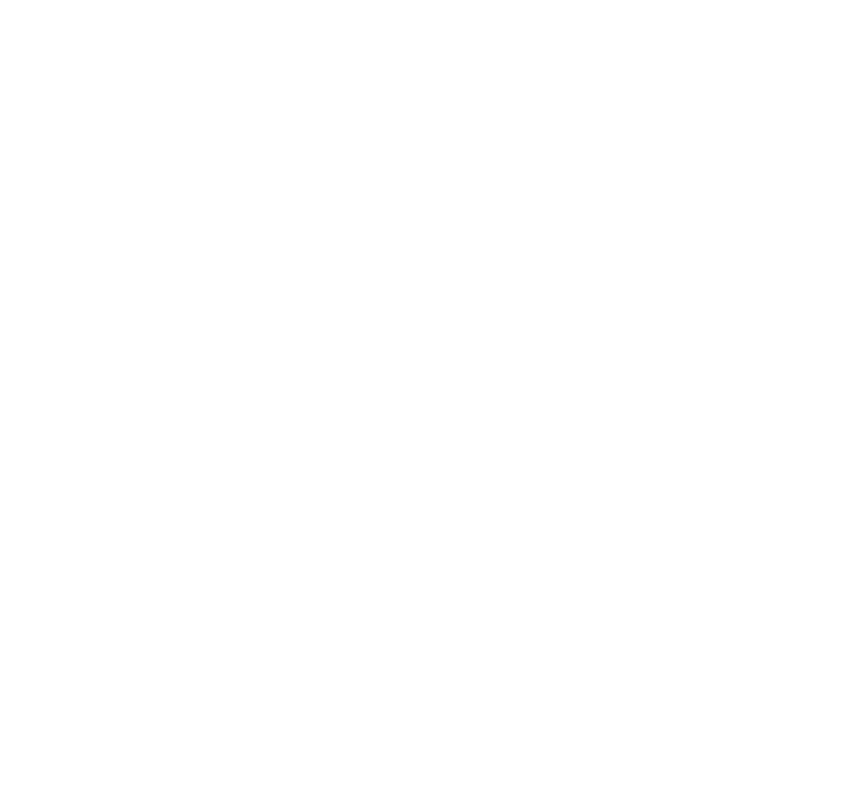
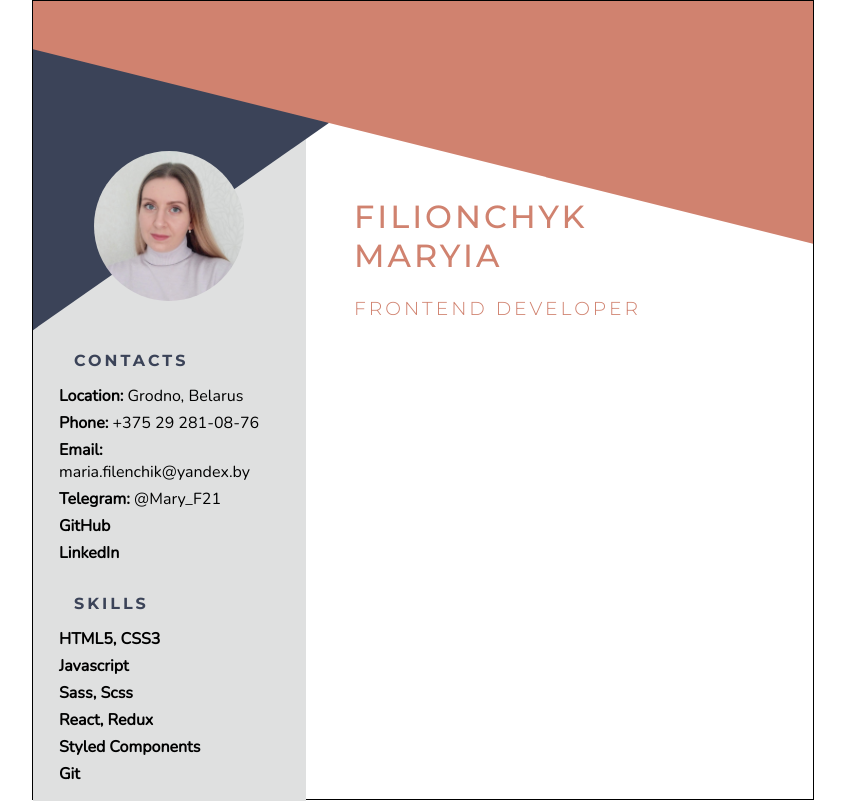
Before and after one commit to FilionchykMaryia/rsschool-cv, a plain HTML site: page index.html in a window 1280 px wide. Shown: the whole page, without its empty margins (217-1062 px from the left). Drawn offline with nearby package versions, Linux system fonts and the light colour scheme; files that its build step writes are made by us from their sources.

Commit message:
feat: add header, sections contacts & skills

```diff
--- a/index.html
+++ b/index.html
@@ -7,10 +7,58 @@
   <title>Maryia Filionchyk CV</title>
   <link rel="preconnect" href="https://fonts.googleapis.com">
   <link rel="preconnect" href="https://fonts.gstatic.com" crossorigin>
-  <link href="https://fonts.googleapis.com/css2?family=Montserrat:wght@300;500;700&family=Nunito:ital,wght@0,300;1,300&display=swap" rel="stylesheet">
-  <link rel="stylesheet" href="css/style.css">
+  <link href="https://fonts.googleapis.com/css2?family=Montserrat:wght@100;200;300;500;700&family=Nunito:ital,wght@0,300;1,300&display=swap" rel="stylesheet">
+  <link rel="stylesheet" href="style.css">
   </head>
 <body>
+  <div class="container">
+    <header class="header">
+      <nav class="nav">
 
+      </nav>
+      <div class="avatar">
+        <img src="./img/foto.jpg" alt="MARYIA FILIONCHYK">
+      </div>
+      <div class="header-title">
+        <h1 class="title-red__h1">FILIONCHYK <br> MARYIA</h1>
+        <h3 class="title-red__h3">FRONTEND DEVELOPER</h3>
+      </div>
+    </header>
+    <aside class="aside">
+      <div class="aside-wrapper">
+        <section class="section-contacts">
+          <h4 class="title-blue">CONTACTS</h4>
+          <ul>
+            <li><b>Location:</b> Grodno, Belarus</li>
+            <li><b>Phone:</b> +375 29 281-08-76</li>
+            <li><b>Email:</b> maria.filenchik@yandex.by</li>
+            <li><b>Telegram:</b> @Mary_F21</li>
+            <li><a href="https://github.com/FilionchykMaryia"><b>GitHub</b></a></li>
+            <li><a href="https://github.com/FilionchykMaryia"><b>LinkedIn</b></a></li>
+          </ul>
+        </section>
+        <section class="section-skills">
+          <h4 class="title-blue">SKILLS</h4>
+          <ul>
+            <li>HTML5, CSS3</li>
+            <li>Javascript</li>
+            <li>Sass, Scss</li>
+            <li>React, Redux</li>
+            <li>Styled Components</li>
+            <li>Git</li>
+          </ul>
+        </section>
+
+      </div>
+
+    </aside>
+    <main>
+      <section>
+        <h4></h4>
+        <p></p>
+      </section>
+    </main>
+    <footer></footer>
+  </div>
 </body>
 </html>
--- a/scss/_vars.scss
+++ b/scss/_vars.scss
@@ -2,3 +2,8 @@ $red: #D0826F;
 $blue: #3B4358;
 $grey: #DFE0E0;
 $light: #FFFFFC;
+
+@mixin title {
+  font-family: 'Montserrat', sans-serif;
+  letter-spacing: 3px;
+}
--- a/scss/style.scss
+++ b/scss/style.scss
@@ -1,7 +1,139 @@
-* {
+@import "_vars";
+html,
+body {
+  padding: 0;
+  margin: 0;
+  box-sizing: border-box;
+}
+
+*::before,
+*::after {
+  box-sizing: inherit;
+}
+a {
+  text-decoration: none;
+  color: #000;
+}
+ul {
+  margin: 0;
+  padding: 0;
+  li {
+    list-style: none;
+    margin: 5px 0;
+  }
+}
+
+
+body {
+  display: flex;
+  justify-content: center;
+  width: 100vw;
+  height: 100vh;
+  min-width: 320px;
   font-family: 'Nunito', sans-serif;
   color: black;
+  font-weight: 400;
+  font-size: 16px;
+  background-color: #fff;
+  overflow-x: hidden;
 }
-.title {
-  font-family: 'Montserrat', sans-serif;
+
+.container {
+  position: relative;
+  max-width: 1920px;
+  min-width: 780px;
+  margin: 0 auto;
+  border: 1px solid #000;
 }
+
+.title-red__h1 {
+  @include title;
+  font-weight: 500;
+  color: $red;
+}
+.title-red__h3 {
+  @include title;
+  font-weight: 300;
+  color: $red;
+}
+.title-red__h4 {
+  @include title;
+  font-weight: 700;
+  color: $red;
+}
+.title-blue {
+  @include title;
+  color: $blue;
+  font-weight: 700;
+  margin: 15px;
+}
+
+.header {
+  position: relative;
+  &-title {
+    position: absolute;
+    right: 172px;
+    top: 175px;
+  }
+}
+
+.nav {
+  position: relative;
+  width: 100%;
+  height: 330px;
+  overflow: hidden;
+  &::after{
+    content: "";
+    position: absolute;
+    top: -93px;
+    left: 3px;
+    width: 881px;
+    height: 248px;
+    z-index: 5;
+    transform: rotate(14deg);
+    overflow: hidden;
+    background-color: $red;
+  }
+  &::before {
+    content: "";
+    position: absolute;
+    top: -82px;
+    left: -130px;
+    width: 467px;
+    height: 305px;
+    z-index: 4;
+    transform: rotate(-35deg);
+    overflow: hidden;
+    background-color: $blue;
+  }
+}
+
+.aside {
+  position: absolute;
+  top: 0;
+  height: 100vh;
+  background-color: $grey;
+  width: 35%;
+  &-wrapper{
+    padding: 335px 12px 0 26px;
+  }
+}
+
+.section-skills {
+  margin-top: 30px;
+  li {
+    font-weight: 700;
+  }
+}
+
+.avatar {
+  z-index: 100;
+  position: absolute;
+  top: 150px;
+  left: 61px;
+  img {
+    width: 150px;
+    height: 150px;
+    border-radius: 50%;
+  }
+}
```
Also changed, not shown: img/[Originals]/foto.jpg (added), img/foto.jpg (added), style.css.
